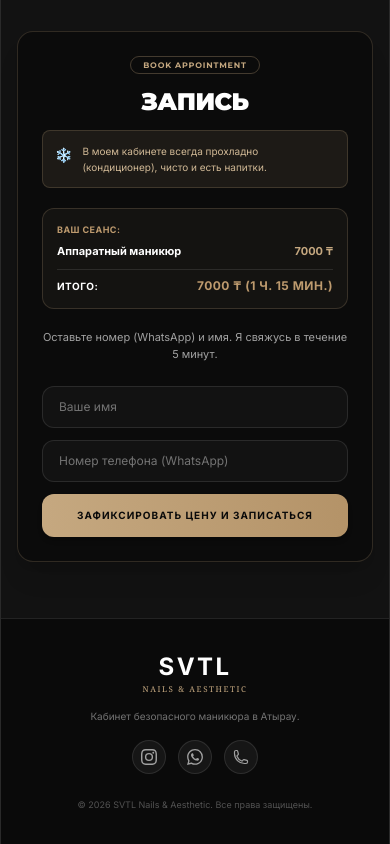
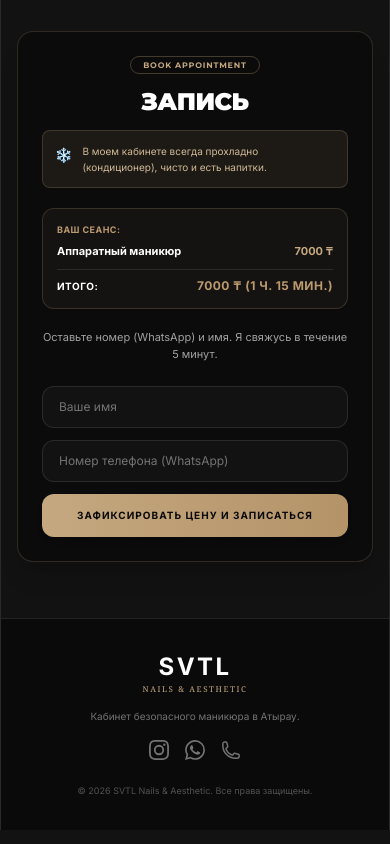
Before and after one commit to COMBINATORR/Nail-Master, a React (Vite) app: page / in a window 390 px wide. Shown: the part 3455-4299 px from the top of the page. Built offline with nearby package versions, Linux system fonts and the light colour scheme.

Commit message:
Remove circle borders from footer icons, add brand-color hover (Instagram pink, WhatsApp green, Phone blue)

```diff
--- a/src/App.jsx
+++ b/src/App.jsx
@@ -592,18 +592,18 @@ export default function App() {
             <p className={`${textMuted} text-[10px] max-w-xs`}>{t.footerText}</p>
 
             {/* Social Icons Footer */}
-            <div className="flex gap-3 items-center">
+            <div className="flex gap-4 items-center">
               <a href="https://instagram.com" target="_blank" rel="noopener noreferrer"
-                 className={`p-2 rounded-full ${bgSubtle} border ${border} ${isDark ? 'text-neutral-400 hover:text-bronze-400 hover:border-bronze-500/30' : 'text-charcoal-400 hover:text-bronze-600 hover:border-bronze-400'} transition-all`}>
-                <InstagramIcon className="w-4 h-4" />
+                 className={`${isDark ? 'text-neutral-500' : 'text-charcoal-400'} hover:text-[#E1306C] transition-colors duration-200`}>
+                <InstagramIcon className="w-5 h-5" />
               </a>
               <a href="https://wa.me/77016698086" target="_blank" rel="noopener noreferrer"
-                 className={`p-2 rounded-full ${bgSubtle} border ${border} ${isDark ? 'text-neutral-400 hover:text-bronze-400 hover:border-bronze-500/30' : 'text-charcoal-400 hover:text-bronze-600 hover:border-bronze-400'} transition-all`}>
-                <WhatsAppIcon className="w-4 h-4" />
+                 className={`${isDark ? 'text-neutral-500' : 'text-charcoal-400'} hover:text-[#25D366] transition-colors duration-200`}>
+                <WhatsAppIcon className="w-5 h-5" />
               </a>
               <a href="tel:+77016698086"
-                 className={`p-2 rounded-full ${bgSubtle} border ${border} ${isDark ? 'text-neutral-400 hover:text-bronze-400 hover:border-bronze-500/30' : 'text-charcoal-400 hover:text-bronze-600 hover:border-bronze-400'} transition-all`}>
-                <PhoneIcon className="w-4 h-4" />
+                 className={`${isDark ? 'text-neutral-500' : 'text-charcoal-400'} hover:text-[#4A90D9] transition-colors duration-200`}>
+                <PhoneIcon className="w-5 h-5" />
               </a>
             </div>
             <p className={`${textFaint} text-[9px] mt-2`}>© {new Date().getFullYear()} {t.brand}. {t.rights}</p>
```
